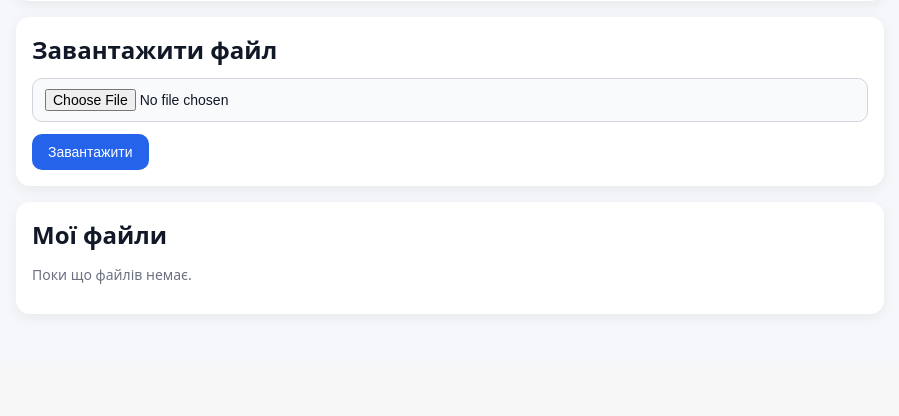
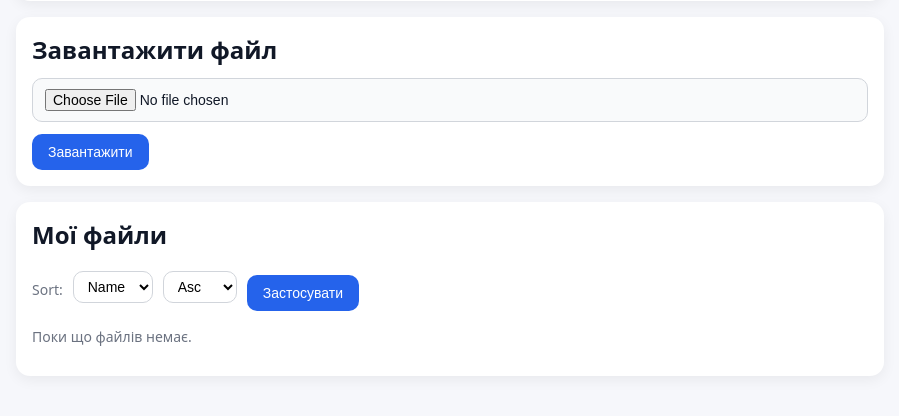
Before and after one commit to Dmytro-Shyjko/cloudbox, a Flask app: page /files in a window 1280 px wide. Shown: the part 433-849 px from the top of the page, without its empty margins (190-1089 px from the left). Before the commit the page ends 717 px from the top, so only its background shows below. Run offline with Flask 3, Linux system fonts and the light colour scheme; the visitor is signed in with stand-in values (Sample User, id 1).

Commit message:
Add sorting by name/size/date with asc/desc

```diff
--- a/app/i18n.py
+++ b/app/i18n.py
@@ -61,7 +61,7 @@
         "err.move_into_itself": "You can't move a folder into itself",
         "err.move_into_child": "You can't move a folder into its subfolder",
         "msg.folder_moved": "Folder moved: {old} → /{target}",
-
+        "files.apply": "Apply"
     },
     "uk": {
         "nav.files": "Файли",
@@ -122,7 +122,7 @@
         "err.move_into_itself": "Не можна перемістити папку в саму себе",
         "err.move_into_child": "Не можна перемістити папку у власну підпапку",
         "msg.folder_moved": "Папку переміщено: {old} → /{target}",
-
+        "files.apply": "Застосувати"
     },
     "de": {
         "nav.files": "Dateien",
@@ -183,7 +183,7 @@
         "err.move_into_itself": "Ordner kann nicht in себя verschoben werden",
         "err.move_into_child": "Ordner kann nicht in einen Unterordner verschoben werden",
         "msg.folder_moved": "Ordner verschoben: {old} → /{target}",
-
+        "files.apply": "Anwenden"
     },
 }
 
--- a/app/routes.py
+++ b/app/routes.py
@@ -120,6 +120,16 @@
 
     # current folder path
     rel = request.args.get("path", "")
+    sort_by = (request.args.get("sort") or "name").lower()
+    order = (request.args.get("order") or "asc").lower()
+
+    if sort_by not in ("name", "size", "date"):
+        sort_by = "name"
+    if order not in ("asc", "desc"):
+        order = "asc"
+
+    reverse = (order == "desc")
+
     try:
         rel = safe_rel_path(rel)
         current_dir = resolve_user_path(rel)
@@ -290,28 +300,50 @@
     folders_list = []
     files_list = []
 
-    for item in sorted(current_dir.iterdir(), key=lambda p: (p.is_file(), p.name.lower())):
+    for item in current_dir.iterdir():
         try:
             st = item.stat()
-            mtime = fmt_mtime(st.st_mtime)
+            mtime_ts = float(st.st_mtime)
+            mtime = fmt_mtime(mtime_ts)
         except OSError:
+            mtime_ts = 0.0
             mtime = ""
 
         if item.is_dir():
             folders_list.append({
                 "name": item.name,
                 "mtime": mtime,
+                "mtime_ts": mtime_ts,
             })
         elif item.is_file():
             try:
-                size = human_size(st.st_size)
+                size_bytes = int(st.st_size)
+                size = human_size(size_bytes)
             except Exception:
+                size_bytes = 0
                 size = ""
+
             files_list.append({
                 "name": item.name,
                 "size": size,
+                "size_bytes": size_bytes,
                 "mtime": mtime,
+                "mtime_ts": mtime_ts,
             })
+
+    # folders: name/date (size not meaningful)
+    if sort_by == "date":
+        folders_list.sort(key=lambda x: x.get("mtime_ts", 0.0), reverse=reverse)
+    else:
+        folders_list.sort(key=lambda x: x.get("name", "").lower(), reverse=reverse)
+
+    # files: name/size/date
+    if sort_by == "size":
+        files_list.sort(key=lambda x: x.get("size_bytes", 0), reverse=reverse)
+    elif sort_by == "date":
+        files_list.sort(key=lambda x: x.get("mtime_ts", 0.0), reverse=reverse)
+    else:
+        files_list.sort(key=lambda x: x.get("name", "").lower(), reverse=reverse)
 
     all_folders = all_folders_under(user_base_dir())
 
@@ -325,6 +357,8 @@
         error=error,
         message=message,
         all_folders=all_folders,
+        sort_by=sort_by,
+        order=order,
     )
 
 @main_bp.get("/download/<path:filepath>")
--- a/app/static/style.css
+++ b/app/static/style.css
@@ -272,3 +272,18 @@
   font-size: 13px;
   margin-left: 8px;
 }
+.sortbar {
+  margin: 10px 0 16px 0;
+}
+
+.sortbar form {
+  display: flex;
+  gap: 10px;
+  align-items: center;
+  flex-wrap: wrap;
+}
+
+.sortlabel {
+  color: #6b7280;
+  font-size: 14px;
+}
--- a/app/templates/files.html
+++ b/app/templates/files.html
@@ -51,6 +51,26 @@
 <!-- ================= Listing ================= -->
 <div class="card" style="margin-top:16px;">
   <h2>{{ t("files.my_files") }}</h2>
+  <div class="sortbar">
+  <form method="get" action="{{ url_for('main.files') }}">
+    <input type="hidden" name="path" value="{{ path }}">
+
+    <label class="sortlabel">Sort:</label>
+    <select name="sort" class="move-select">
+      <option value="name" {% if sort_by == "name" %}selected{% endif %}>Name</option>
+      <option value="size" {% if sort_by == "size" %}selected{% endif %}>Size</option>
+      <option value="date" {% if sort_by == "date" %}selected{% endif %}>Date</option>
+    </select>
+
+    <select name="order" class="move-select">
+      <option value="asc" {% if order == "asc" %}selected{% endif %}>Asc</option>
+      <option value="desc" {% if order == "desc" %}selected{% endif %}>Desc</option>
+    </select>
+
+    <button type="submit">{{ t("files.apply") if t("files.apply") else "Apply" }}</button>
+  </form>
+</div>
+
 
   <!-- ===== Folders ===== -->
   {% if folders and folders|length > 0 %}
@@ -61,7 +81,7 @@
         {% set folder_path = (path ~ '/' ~ folder_name) if path else folder_name %}
         <li>
           📁 <b>{{ folder_name }}</b>
-          <span class="meta">({{ d.mtime }})</span>
+          <span class="meta">{{ d.mtime }}</span>
           — <a href="{{ url_for('main.files', path=folder_path) }}">
               {{ t("folders.open") }}
             </a>
@@ -85,7 +105,6 @@
             <select name="target" class="move-select">
               <option value="">{{ t("folders.move_to") }}: /</option>
               {% for dpath in all_folders %}
-                {# Не показуємо "всередину себе" як варіант #}
                 {% if dpath != folder_path and not dpath.startswith(folder_path ~ '/') %}
                   <option value="{{ dpath }}">{{ "/" ~ dpath }}</option>
                 {% endif %}
@@ -128,7 +147,7 @@
         {% set full = (path ~ '/' ~ fname) if path else fname %}
         <li>
           {{ fname }}
-          <span class="meta">{{ f.size }}</span>
+          <span class="meta">{{ f.size }} • {{ f.mtime }}</span>
           — <a href="{{ url_for('main.download', filepath=full) }}">
               {{ t("files.download") }}
             </a>
```
